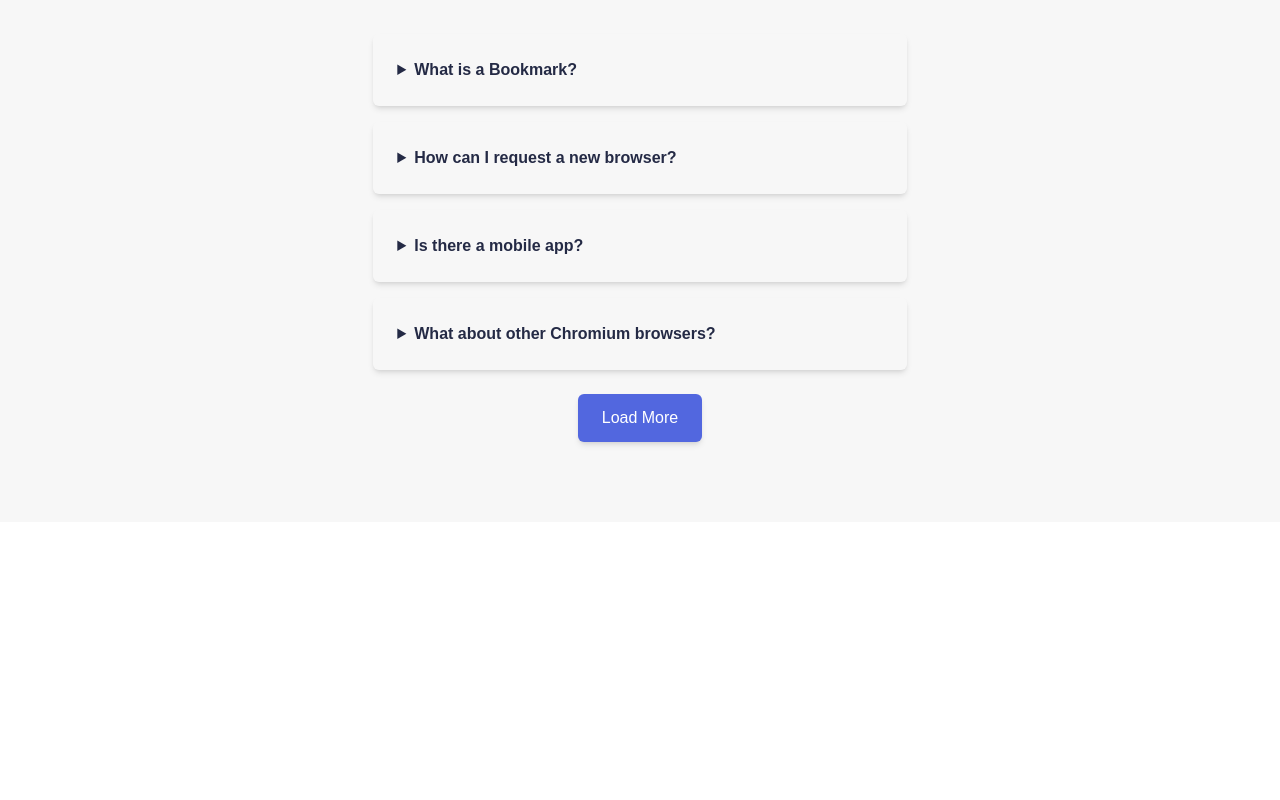
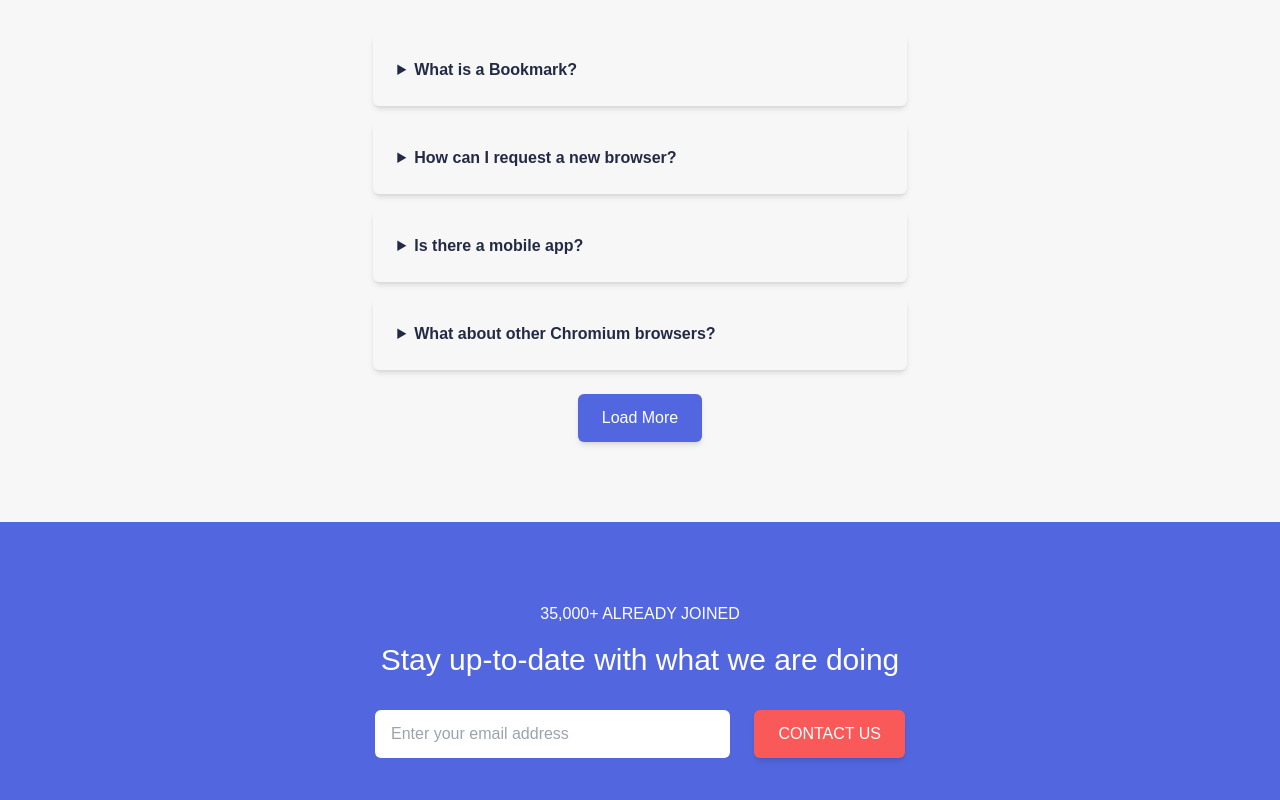
Before and after one commit to htutwaiphyoe/spotify, a Next.js app: page / in a window 1280 px wide. Shown: the part 3564-4364 px from the top of the page. Before the commit the page ends 4086 px from the top, so only its background shows below. Built offline with nearby package versions, Linux system fonts and the light colour scheme.

Commit message:
add: contact

```diff
--- /dev/null
+++ b/components/organisms/Contact.tsx
@@ -0,0 +1,27 @@
+import { Button } from "@/components/atoms/Button";
+import { btnClasses } from "@/enums/index";
+
+export function Contact(): JSX.Element {
+  return (
+    <section id="contact" className="py-20 text-white bg-bookmark-purple">
+      <div className="container">
+        <div className="mx-auto sm:w-3/4 lg:w-1/2">
+          <p className="mb-4 font-light text-center uppercase">
+            35,000+ ALREADY JOINED
+          </p>
+          <h3 className="text-3xl text-center ">
+            Stay up-to-date with what we are doing
+          </h3>
+          <form className="flex flex-col gap-6 mt-8 sm:flex-row">
+            <input
+              type="text"
+              placeholder="Enter your email address"
+              className="flex-1 px-4 py-3 text-black rounded-md focus:outline-none"
+            />
+            <Button text="Contact Us" classes={btnClasses.red} type="submit" />
+          </form>
+        </div>
+      </div>
+    </section>
+  );
+}
--- a/components/template/HomeTemplate.tsx
+++ b/components/template/HomeTemplate.tsx
@@ -3,6 +3,7 @@ import { Hero } from "@/components/organisms/Hero";
 import { Features } from "@/components/organisms/Features";
 import { Download } from "@/components/organisms/Download";
 import { Faq } from "@/components/organisms/Faq";
+import { Contact } from "@/components/organisms/Contact";
 
 export function HomeTemplate(): JSX.Element {
   return (
@@ -11,6 +12,7 @@ export function HomeTemplate(): JSX.Element {
       <Features />
       <Download />
       <Faq />
+      <Contact />
     </>
   );
 }
```
